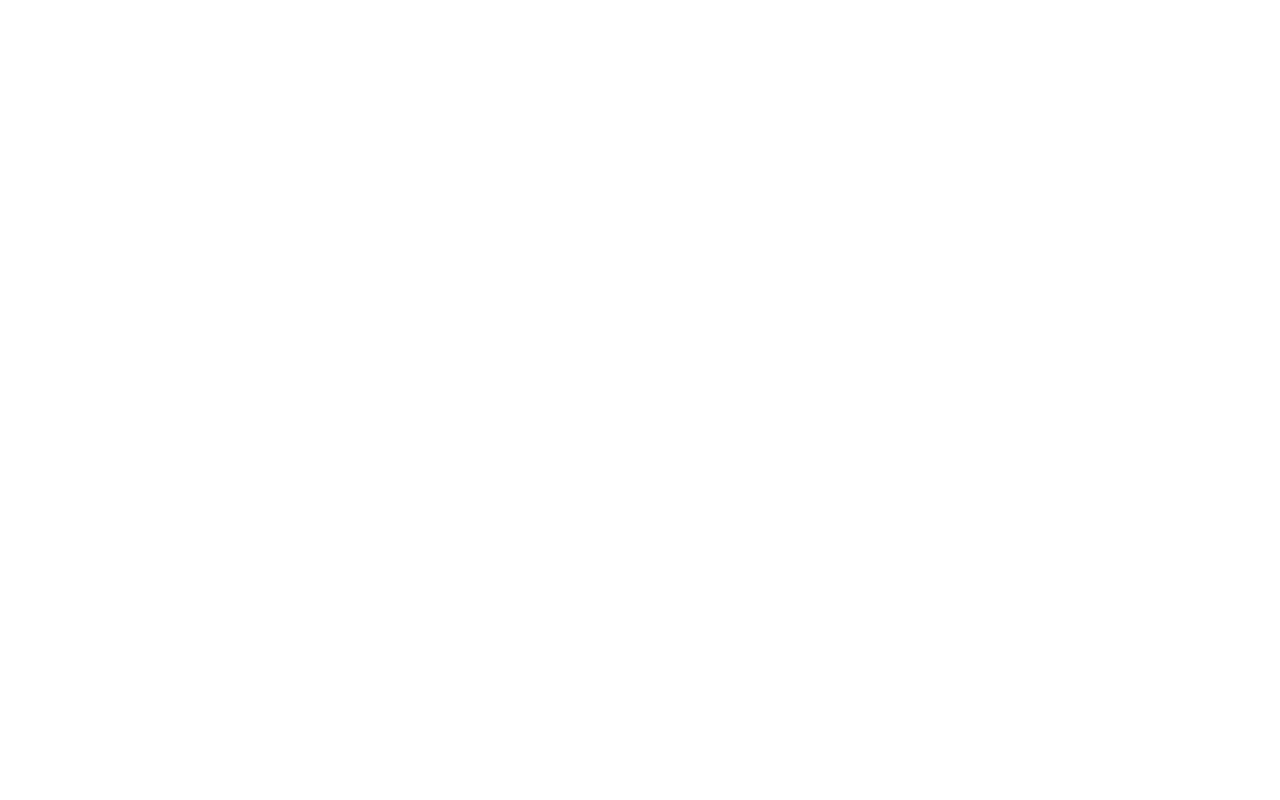
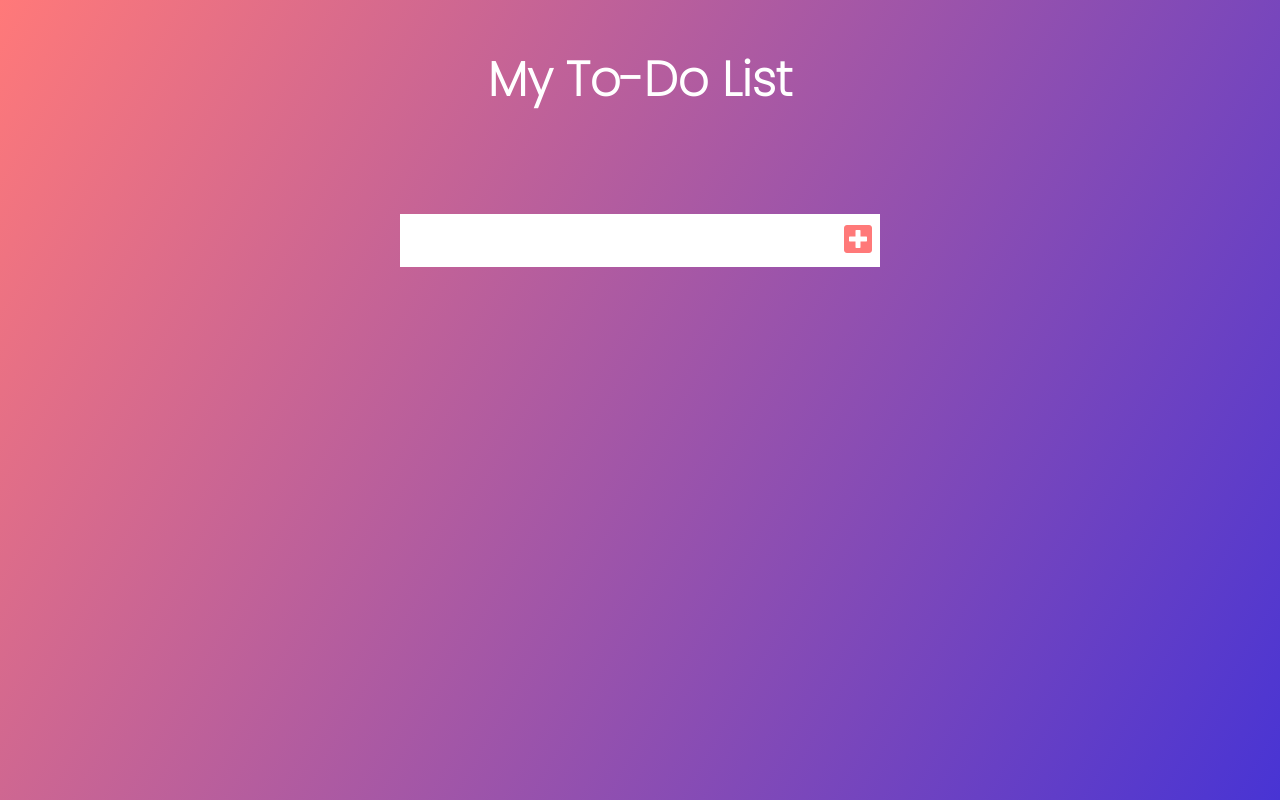
Before and after one commit to PrateekMinhas09/ToDo-List, a plain HTML site: page index.html in a window 1280 px wide. Drawn offline with Linux system fonts and the light colour scheme.

Commit message:
basic styling is completed in style.css file

```diff
--- a/index.html
+++ b/index.html
@@ -4,9 +4,31 @@
     <meta charset="UTF-8">
     <meta http-equiv="X-UA-Compatible" content="IE=edge">
     <meta name="viewport" content="width=device-width, initial-scale=1.0">
-    <title>Document</title>
+
+    <link href="https://fonts.googleapis.com/css2?family=Poppins:wght@200&display=swap" rel="stylesheet">
+
+    <link rel="stylesheet" href="./style.css">
+    <link rel="stylesheet" href="https://cdnjs.cloudflare.com/ajax/libs/font-awesome/5.15.3/css/all.min.css" integrity="sha512-iBBXm8fW90+nuLcSKlbmrPcLa0OT92xO1BIsZ+ywDWZCvqsWgccV3gFoRBv0z+8dLJgyAHIhR35VZc2oM/gI1w==" crossorigin="anonymous" referrerpolicy="no-referrer" />
+
+    <title>To-Do List</title>
 </head>
 <body>
+    <header>
+        <h1>My To-Do List</h1>
+    </header>
+
+    <form>
+
+        <input type="text" class= "todo-input"/>
+        <button class="todo-button" type="submit">
+        <i class="fas fa-plus-square"></i>
+        </button>
+    </form>
+    <div class="todo-container">
+        <ul class="todo-list">
+
+        </ul>
+    </div>
 
 </body>
 </html>
--- /dev/null
+++ b/style.css
@@ -0,0 +1,43 @@
+* {
+  margin: 0;
+  padding: 0;
+  box-sizing: border-box;
+}
+body {
+  background-image: linear-gradient(120deg, #ff7979, #4834d4);
+  color: white;
+  font-family: "poppins", sans-serif;
+  min-height: 100vh;
+}
+
+header {
+  font-size: 1.5rem;
+}
+
+header,
+form {
+  min-height: 20vh;
+  display: flex;
+  align-items: center;
+  justify-content: center;
+}
+
+form input,
+form button {
+  padding: 0.5rem;
+  font-size: 2rem;
+  border: none;
+  background-color: white;
+}
+
+form button {
+  color: #ff7979;
+  background: white;
+  cursor: pointer;
+  transition: all 0.3s ease;
+}
+
+form button:hover {
+  background: #ff7979;
+  color: white;
+}
```
Also changed, not shown: app.js (added).
